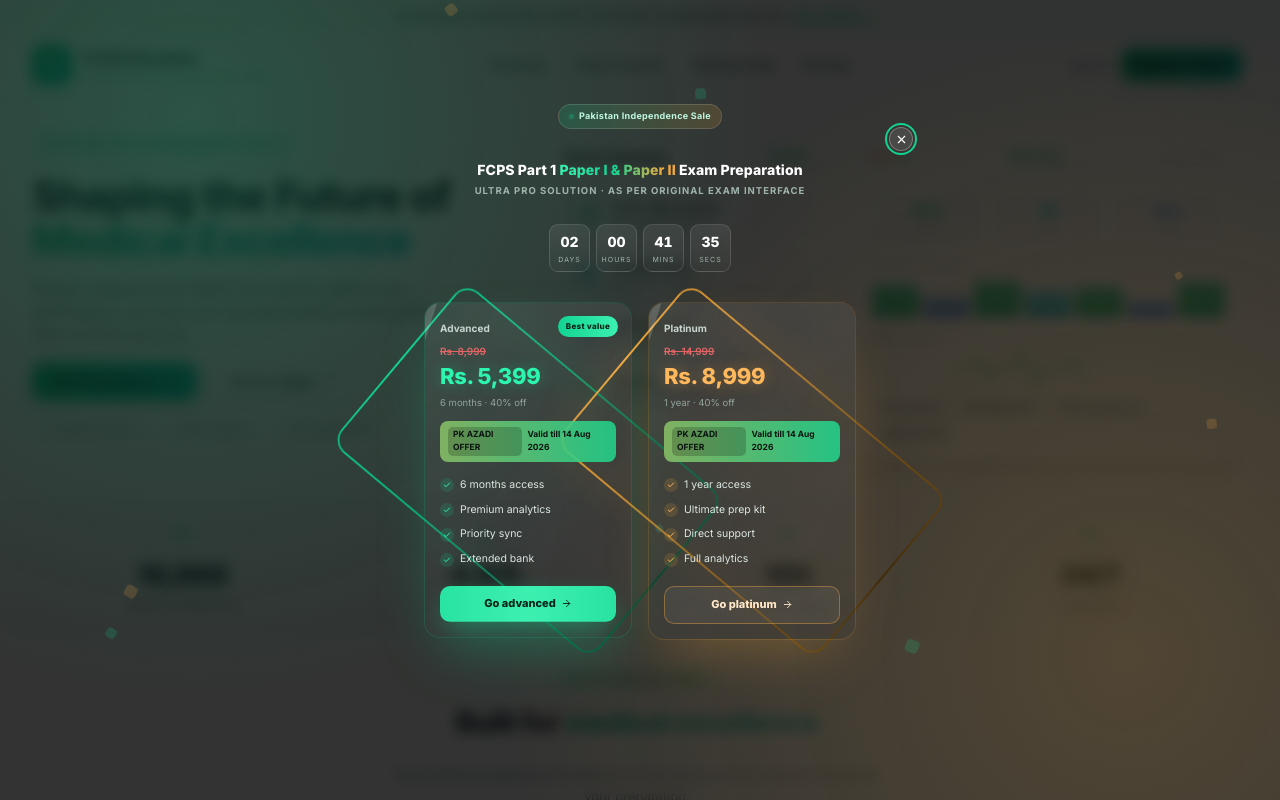
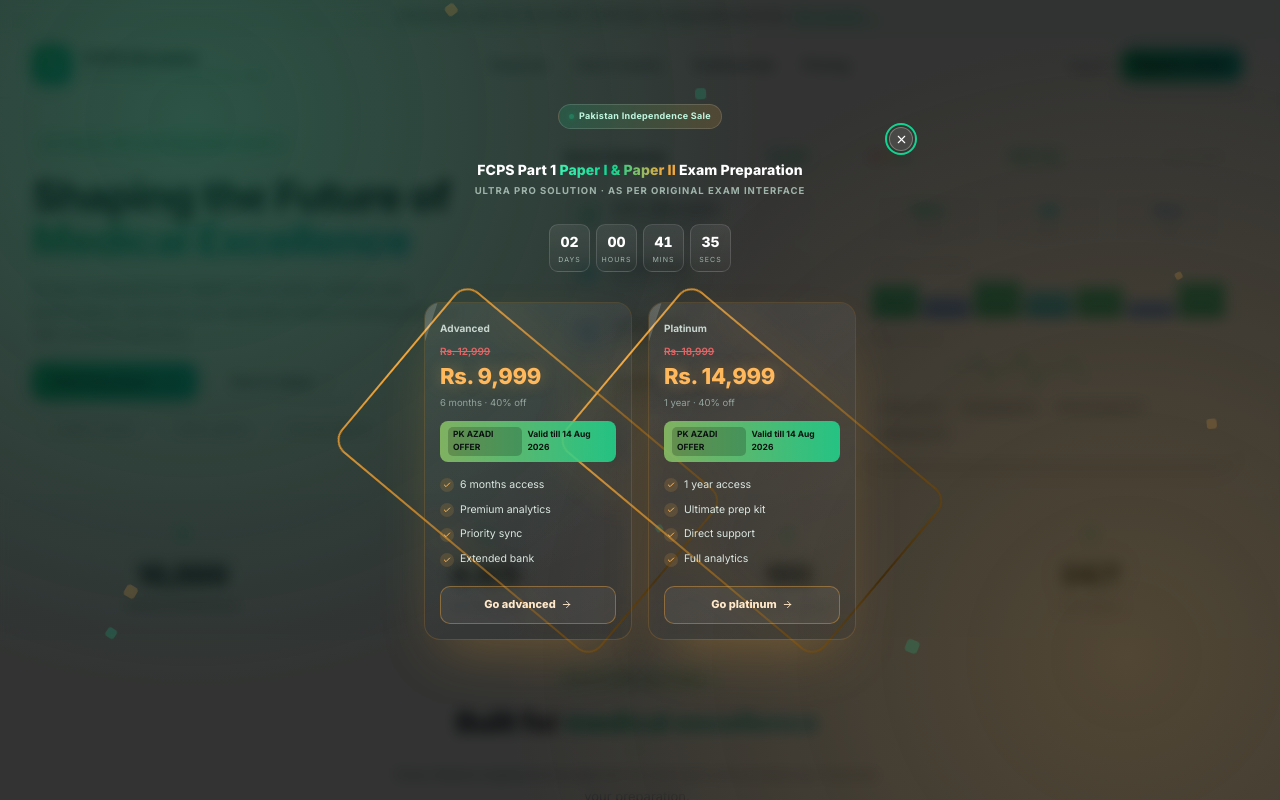
Before and after one commit to aadich1010/CPSP, a Next.js app in the folder fcps-simulator/: page / in a window 1280 px wide. Shown: the top 800 px of the page. Built offline with nearby package versions, Linux system fonts and the light colour scheme.

Commit message:
Update Advanced/Platinum pricing, move Best Value badge to Elite Pro

```diff
--- a/fcps-simulator/src/app/page.tsx
+++ b/fcps-simulator/src/app/page.tsx
@@ -101,8 +101,10 @@ const PLANS: Plan[] = [
     features: ['3 months access', 'Smart heatmaps', 'Forensic security', 'VIP support'],
     cta: 'Instant access',
     ctaHref: buildHref('Elite Pro', 4999, '3 months'),
-    featured: false,
-    badge: null,
+    // "Best value" badge (and the matching highlighted/glowing card
+    // treatment) moved here from Advanced at the owner's request.
+    featured: true,
+    badge: 'Best value',
   },
   ...AZADI_PLANS.map((p) => ({ ...p, azadiOffer: true })),
 ]
--- a/fcps-simulator/src/lib/azadiOffer.ts
+++ b/fcps-simulator/src/lib/azadiOffer.ts
@@ -43,25 +43,27 @@ function checkoutHref(plan: string, amount: number, period: string): string {
 export const AZADI_PLANS: AzadiPlan[] = [
   {
     name: 'Advanced',
-    originalPrice: 'Rs. 8,999',
-    price: 'Rs. 5,399',
-    amount: 5399,
+    originalPrice: 'Rs. 12,999',
+    price: 'Rs. 9,999',
+    amount: 9999,
     period: '6 months',
     features: ['6 months access', 'Premium analytics', 'Priority sync', 'Extended bank'],
     cta: 'Go advanced',
-    ctaHref: checkoutHref('Advanced', 5399, '6 months'),
-    featured: true,
-    badge: 'Best value',
+    ctaHref: checkoutHref('Advanced', 9999, '6 months'),
+    // "Best value" moved to Elite Pro (see PLANS in app/page.tsx) at the
+    // owner's request -- this card is no longer featured/badged.
+    featured: false,
+    badge: null,
   },
   {
     name: 'Platinum',
-    originalPrice: 'Rs. 14,999',
-    price: 'Rs. 8,999',
-    amount: 8999,
+    originalPrice: 'Rs. 18,999',
+    price: 'Rs. 14,999',
+    amount: 14999,
     period: '1 year',
     features: ['1 year access', 'Ultimate prep kit', 'Direct support', 'Full analytics'],
     cta: 'Go platinum',
-    ctaHref: checkoutHref('Platinum', 8999, '1 year'),
+    ctaHref: checkoutHref('Platinum', 14999, '1 year'),
     featured: false,
     badge: null,
   },
```
